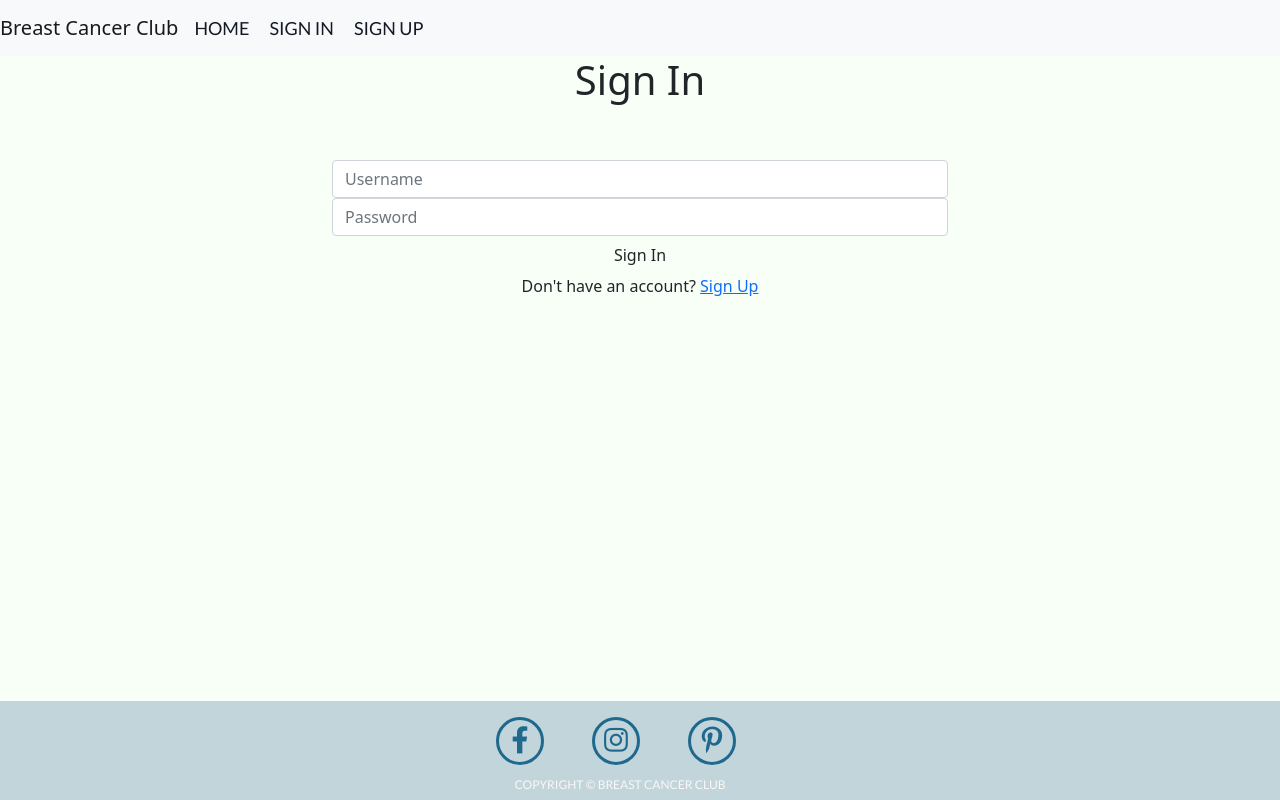
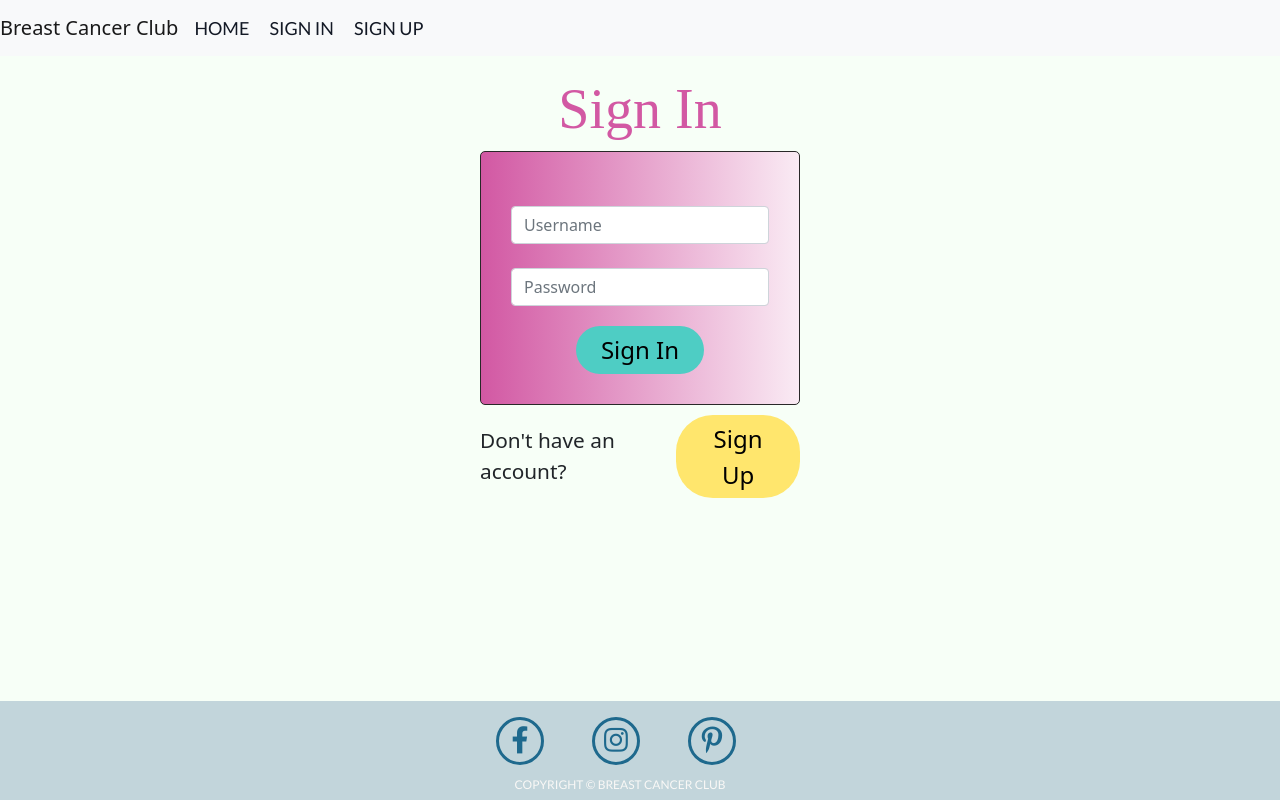
Before and after one commit to debbiect246/breast-cancer-club, a Flask app: page /login in a window 1280 px wide. Run offline with Flask 2, Linux system fonts and the light colour scheme; some libraries are stand-ins or nearby versions.

Commit message:
style login page

```diff
--- a/static/style.css
+++ b/static/style.css
@@ -175,3 +175,64 @@ footer {
     text-transform: uppercase;
     padding-bottom: 0.2rem;
 }
+
+/** Forms **/
+.cta-section {
+    width: 25%;
+    margin: 20px auto;
+}
+
+.cta-section h3 {
+    font-family: 'Roboto Slab', serif;
+    color: #D258A3;
+    font-size: 3.5rem;
+    text-align: center;
+}
+
+.cta-form {
+    background-image: linear-gradient(to right, #D258A3, #faebf4);
+    padding: 30px;
+    border: 1px solid rgb(41, 40, 40);
+    border-radius: 5px;
+}
+
+.cta-form button {
+    margin-top: 20px;
+}
+
+.cta-form-link {
+    display: flex;
+    align-items: baseline;
+    justify-content: center;
+    gap: 5px;
+    margin-top: 10px;
+}
+
+.cta-form-link p {
+    font-size: 1.3rem;
+}
+
+.btn {
+    color: black;
+    font-size: 1.5rem;
+    text-decoration: none;
+    text-align: center;
+    border-radius: 2.3rem;
+    padding: 0.2em 1em;
+}
+
+.green-bg {
+    background-color: #4ecdc4;
+}
+
+.yellow-bg {
+    background-color: #ffe66d;
+}
+
+.align-center {
+    text-align: center;
+}
+
+.width-70-percent {
+    width: 70%;
+}
--- a/templates/login.html
+++ b/templates/login.html
@@ -1,48 +1,31 @@
 {% extends "base.html" %}
 
 {% block content %}
-<section class="container-fluid bg-img">
-    <!-- Page Heading -->
-    <div class="row text-center">
-        <div class="col-10 offset-1 col-md-6 offset-md-3">
-            <h1 class="form-heading-signup">Sign In</h1>
-        </div>
-    </div>
-
-    <!-- Log In Form-->
-    <div class="form-container my-auto">
-        <div class="row">
-            <form class="col-10 offset-1 col-md-6 offset-md-3 text-center" method="POST"
+<section class="cta-section">
+    <h3>Sign In</h3>
+    <div class="cta-form">
+        <form method="POST"
                 action="{{ url_for('login') }}">
-                <div class="form-row text-center pt-5">
-                    <div class="form-group col-12">
-                        <label for="username" class="d-none"></label>
+            <div>
+                <label for="username"></label>
                 <input type="text" class="form-control validate" id="username" name="username"
                     placeholder="Username" required>
             </div>
-                    <div class="form-group col-12">
-                        <label for="password" class="d-none"></label>
+            <div>
+                <label for="password"></label>
                 <input type="password" class="form-control validate" id="password" name="password"
                     placeholder="Password" required>
             </div>
-                </div>
-                <div class="login-row text-center">
-                    <div class="col-12 ">
-                        <button type="submit" class="btn" id="login-btn">
+           <div class="align-center">
+                <button type="submit" class="btn green-bg" id="login-btn">
                     Sign In
                 </button>
            </div>
-                </div>
-                <div class="row">
-                    <div class="col-md-12 form-group text-center">
-                        <p class="text-center account-login">
-                            Don't have an account?
-                            <a href="{{ url_for('register') }}" class="form-link hvr-grow">Sign Up</a>
-                        </p>
-                    </div>
-                </div>
         </form>
     </div>
+    <div class="cta-form-link">
+        <p>Don't have an account?</p>
+        <a href="{{ url_for('register') }}" class="btn yellow-bg">Sign Up</a>
     </div>
 </section>
 {% endblock %}
```
Lines whose indentation alone changed are shown as unchanged.
